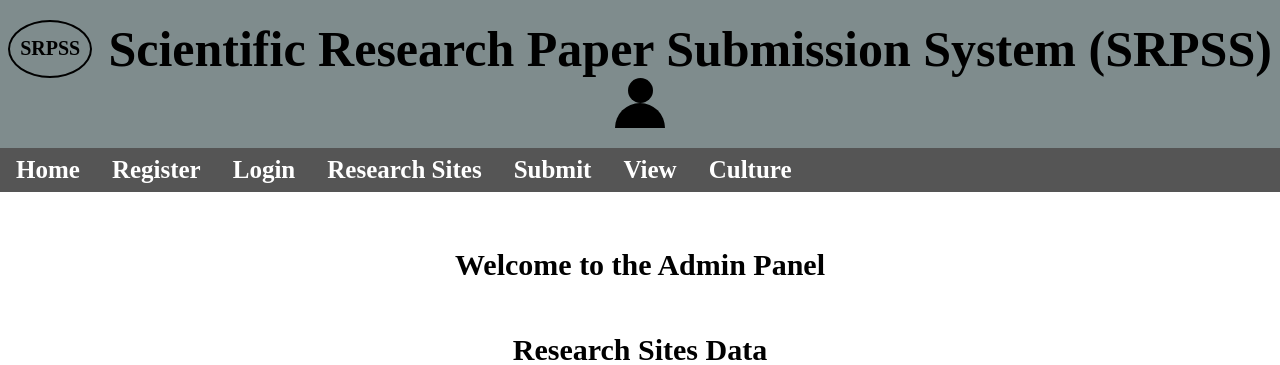
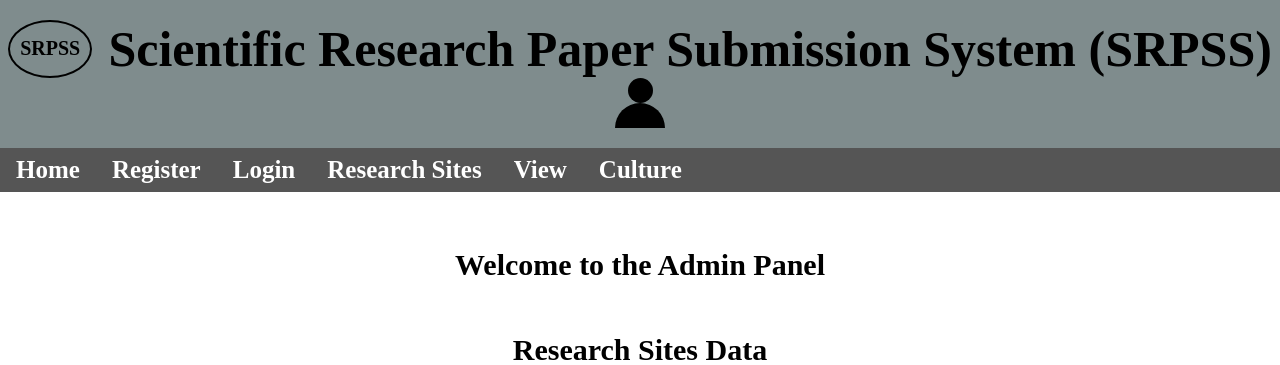
Before and after one commit to jimmyjayant/SRPSS, a PHP site: the page made by admin.php in a window 1280 px wide. Shown: the top 365 px of the page. Run offline with PHP 8.4, Linux system fonts and the light colour scheme; data that the repository does not hold is empty.

Commit message:
Submit option in horizontal navbar and also in main index page will only be available when the user is logged in

```diff
--- a/headerandnavbar.php
+++ b/headerandnavbar.php
@@ -86,18 +86,24 @@
             <?php
             if(isset($_SESSION['username']))
             {
-                echo "style='display:none;";
+                echo "style='display:none;'";
             }
             ?>>Register</a>
             <a href="login.php"
             <?php
             if(isset($_SESSION['username']))
             {
-                echo "style='display:none;";
+                echo "style='display:none;'";
             }
             ?>>Login</a>
             <a href="researchsites.php">Research Sites</a>
-            <a href="submit.php">Submit</a>
+            <a href="submit.php"
+            <?php
+            if(!isset($_SESSION['username']))
+            {
+                echo "style='display:none;'";
+            }
+            ?>>Submit</a>
             <a href="view.php">View</a>
             <a href="chat.php"
             <?php
```
Also changed, not shown: index.php (+7 -1 lines).
